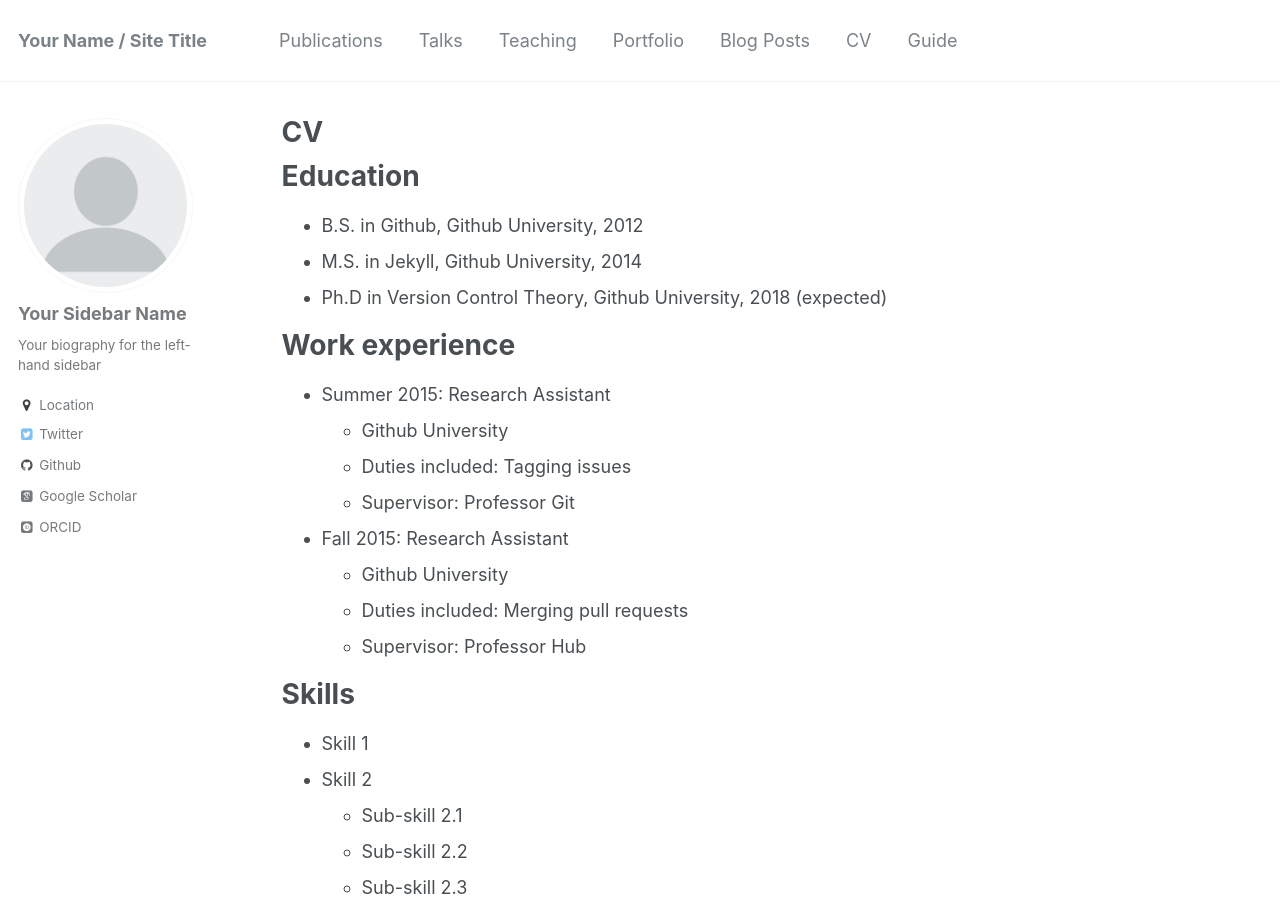
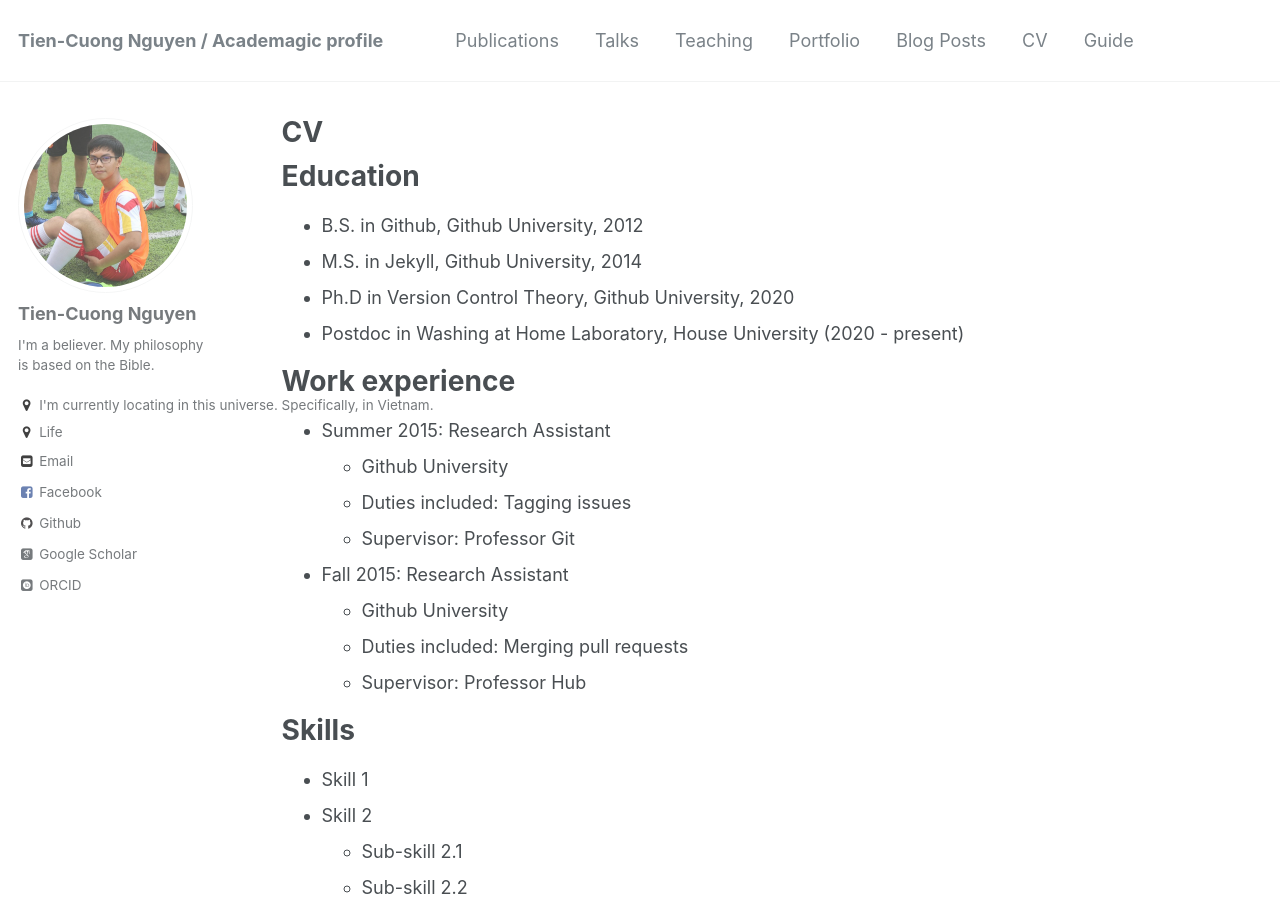
Before and after one commit to ntcuong777/ntcuong777.github.io, a Jekyll site: the page built from _pages/cv.md, in a window 1280 px wide and 900 px high. Built offline with Jekyll 4.4.1, drawn with Linux system fonts in a browser that asks for light colours; some web fonts are replaced; some of the changed text lies outside the part shown.

Commit message:
Update some profile

```diff
--- a/_config.yml
+++ b/_config.yml
@@ -7,17 +7,17 @@
 
 # Site Settings
 locale                   : "en-US"
-title                    : "Your Name / Site Title"
+title                    : "Tien-Cuong Nguyen / Academagic profile"
 title_separator          : "-"
-name                     : &name "Your Name"
-description              : &description "personal description"
+name                     : &name "Tien-Cuong Nguyen"
+description              : &description "I'm in search for answers for small questions as my biggest question is already been answered."
 url                      : https://academicpages.github.io # the base hostname & protocol for your site e.g. "https://mmistakes.github.io"
 baseurl                  : "" # the subpath of your site, e.g. "/blog"
-repository               : "academicpages/academicpages.github.io"
+repository               : "ntcuong777/ntcuong777.github.io"
 teaser                   :  # filename of teaser fallback teaser image placed in /images/, .e.g. "500x300.png"
 breadcrumbs              : false # true, false (default)
 words_per_minute         : 160
-read_more                : "disabled" # if enabled, adds "Read more" links to excerpts
+read_more                : "enabled" # if enabled, adds "Read more" links to excerpts
 comments:
   provider               : # false (default), "disqus", "discourse", "facebook", "google-plus", "staticman", "custom"
   disqus:
@@ -78,33 +78,33 @@ analytics:
 
 # Site Author
 author:
-  name             : "Your Sidebar Name"
+  name             : "Tien-Cuong Nguyen"
   avatar           : "profile.png"
-  bio              : "Your biography for the left-hand sidebar"
-  location         : "Location"
-  employer         :
-  googlescholar    : "http://yourfullgooglescholarurl.com"
-  email            :
+  bio              : "I'm a believer. My philosophy is based on the Bible."
+  location         : "I'm currently locating in this universe. Specifically, in Vietnam."
+  employer         : "Life"
+  googlescholar    : "https://scholar.google.com/citations?user=kvDhOLMAAAAJ&hl=en"
+  email            : "ntcuong777[at]gmail.com"
   uri              :
   bitbucket        :
   codepen          :
   dribbble         :
   flickr           :
-  facebook         :
+  facebook         : "https://www.facebook.com/ng.cuong.777/"
   foursquare       :
-  github           : "academicpages"
+  github           : "https://github.com/ntcuong777"
   google_plus      :
   keybase          :
   instagram        :
   lastfm           :
   linkedin         :
-  orcid            : "http://orcid.org/yourorcidurl"
+  orcid            : "https://orcid.org/0000-0001-9084-8977"
   pinterest        :
   soundcloud       :
   stackoverflow    : # http://stackoverflow.com/users/123456/username
   steam            :
   tumblr           :
-  twitter          : "replacethistwitterhandle"
+  twitter          :
   vine             :
   weibo            :
   xing             :
@@ -249,7 +249,7 @@ sass:
 permalink: /:categories/:title/
 # paginate: 5 # amount of posts to show
 # paginate_path: /page:num/
-timezone: America/Los_Angeles # http://en.wikipedia.org/wiki/List_of_tz_database_time_zones
+timezone: Asia/Ho_Chi_Minh # http://en.wikipedia.org/wiki/List_of_tz_database_time_zones
 
 
 # Plugins
--- a/_pages/cv.md
+++ b/_pages/cv.md
@@ -13,7 +13,8 @@ Education
 ======
 * B.S. in Github, Github University, 2012
 * M.S. in Jekyll, Github University, 2014
-* Ph.D in Version Control Theory, Github University, 2018 (expected)
+* Ph.D in Version Control Theory, Github University, 2020
+* Postdoc in Washing at Home Laboratory, House University (2020 - present)
 
 Work experience
 ======
```
Also changed, not shown: images/profile.png.
